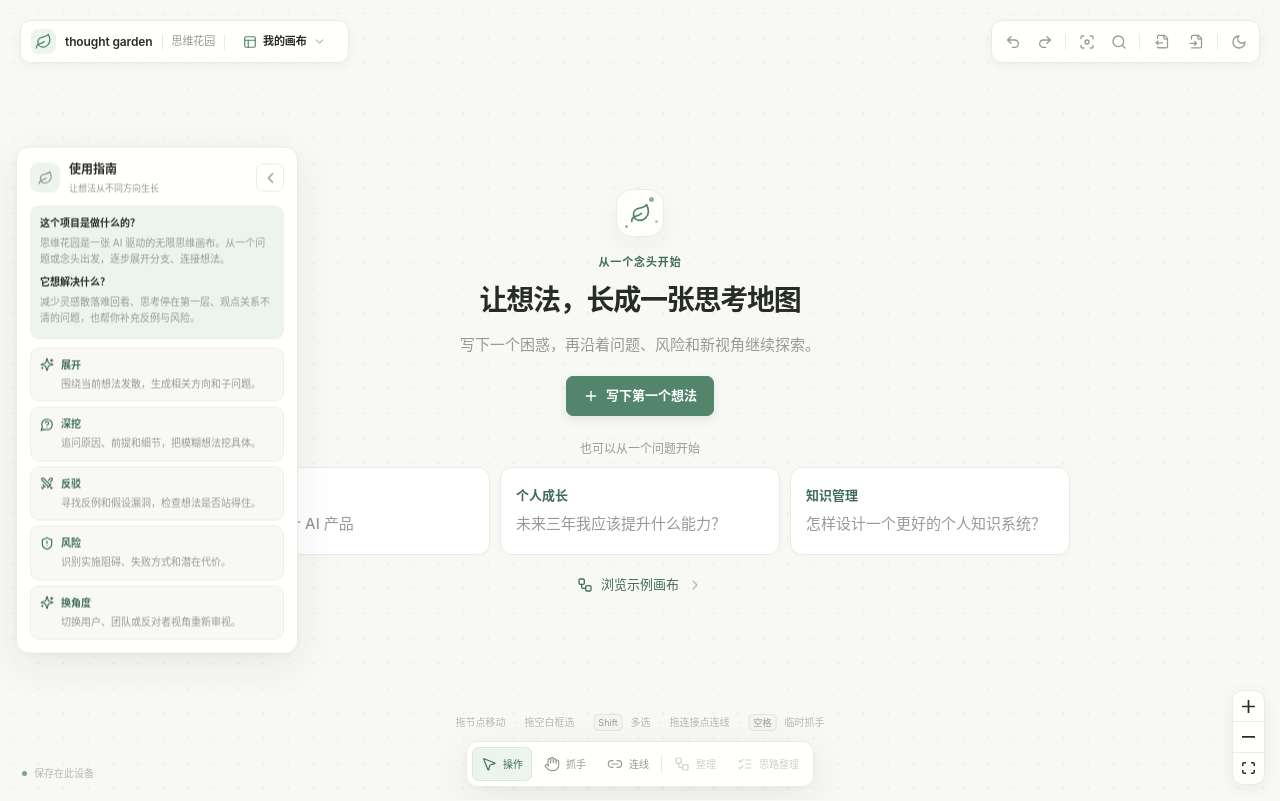
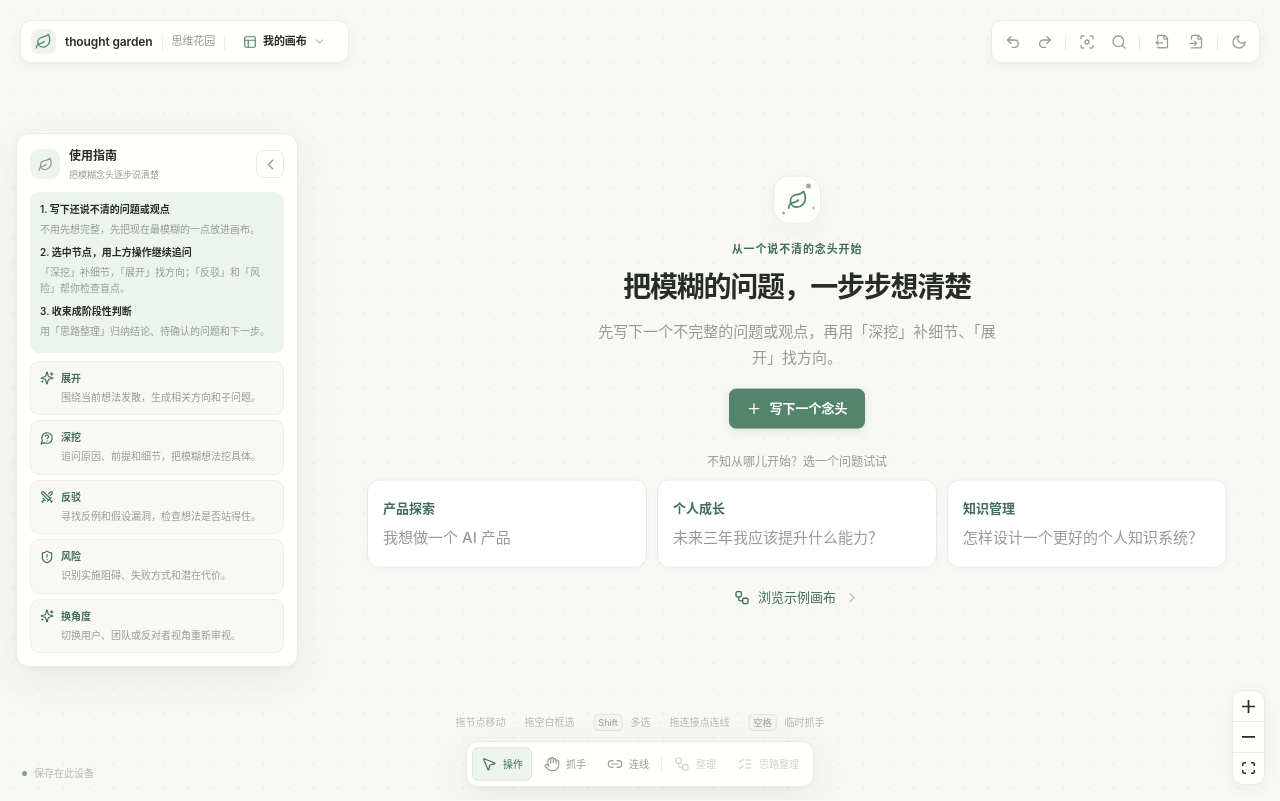
Before and after one commit to cheeseburgertony/thought-garden, a Next.js app: page / in a window 1280 px wide. Both pictures are taken after a click on the button 34 px from the left and 400 px from the top of the page. Built offline with nearby package versions, Linux system fonts and the light colour scheme.

Commit message:
feat: 引导用户逐步细化想法

```diff
--- a/app/globals.css
+++ b/app/globals.css
@@ -262,6 +262,7 @@ button { color: inherit; }
 .export-menu-item small { color: var(--subtle); font-size: 9px; }
 
 .empty-state { position: absolute; z-index: 1; top: 50%; left: 50%; display: flex; width: min(860px, calc(100vw - 40px)); align-items: center; flex-direction: column; transform: translate(-50%, -51%); pointer-events: none; text-align: center; }
+.empty-state.guide-open { left: calc(50% + 157px); width: min(860px, calc(100vw - 346px)); }
 .empty-orbit { position: relative; display: grid; width: 48px; height: 48px; place-items: center; margin-bottom: 17px; border: 1px solid var(--line); border-radius: 16px; background: var(--surface); color: var(--accent); box-shadow: 0 8px 25px rgba(45, 55, 47, .045); }
 .empty-orbit span { position: absolute; width: 5px; height: 5px; border-radius: 50%; background: #94b39a; }
 .empty-orbit span:nth-child(1) { top: 7px; right: 9px; }
@@ -484,6 +485,7 @@ button { color: inherit; }
   .file-action, .export-menu-trigger { width: 28px; height: 28px; gap: 1px; padding: 0; }
   .empty-state { top: 48%; }
   .empty-state { width: min(440px, calc(100vw - 32px)); }
+  .empty-state.guide-open { left: 50%; width: min(440px, calc(100vw - 32px)); }
   .empty-state h1 { font-size: 24px; }
   .example-grid { grid-template-columns: 1fr; gap: 8px; }
   .example-card { min-height: 94px; gap: 8px; padding: 16px; }
--- a/components/thought-canvas.tsx
+++ b/components/thought-canvas.tsx
@@ -285,14 +285,19 @@ function CanvasWorkspace() {
   }, [draft]);
 
   const createThought = useCallback((text: string, point: { x: number; y: number }) => {
+    const isFirstThought = useCanvasStore.getState().nodes.length === 0;
     const node: ThoughtNode = {
       id: nanoid(),
       type: "thought",
       position: { x: point.x - 127, y: point.y - 48 },
+      selected: isFirstThought,
       data: { text, kind: "idea", depth: 0, createdBy: "user" },
     };
     useCanvasStore.getState().addThought(node);
     setDraft(null);
+    if (isFirstThought) {
+      toast.message("试试节点上方的「深挖」补细节，或「展开」找新方向。", { icon: <Leaf size={15} />, position: "top-center" });
+    }
   }, []);
 
   const viewportCenter = useCallback(() => {
@@ -954,17 +959,19 @@ function CanvasWorkspace() {
               <header className="guide-panel-header">
                 <div className="guide-panel-heading">
                   <span className="guide-panel-mark"><Leaf size={15} /></span>
-                  <div><strong id="thought-guide-title">使用指南</strong><span>让想法从不同方向生长</span></div>
+                  <div><strong id="thought-guide-title">使用指南</strong><span>把模糊念头逐步说清楚</span></div>
                 </div>
                 <button type="button" className="guide-toggle is-close" onClick={() => setGuideOpen(false)} aria-label="收起使用指南" aria-expanded={true} title="收起使用指南">
                   <ChevronLeft size={17} />
                 </button>
               </header>
               <div className="guide-intro">
-                <strong>这个项目是做什么的？</strong>
-                <p>思维花园是一张 AI 驱动的无限思维画布。从一个问题或念头出发，逐步展开分支、连接想法。</p>
-                <strong>它想解决什么？</strong>
-                <p>减少灵感散落难回看、思考停在第一层、观点关系不清的问题，也帮你补充反例与风险。</p>
+                <strong>1. 写下还说不清的问题或观点</strong>
+                <p>不用先想完整，先把现在最模糊的一点放进画布。</p>
+                <strong>2. 选中节点，用上方操作继续追问</strong>
+                <p>「深挖」补细节，「展开」找方向；「反驳」和「风险」帮你检查盲点。</p>
+                <strong>3. 收束成阶段性判断</strong>
+                <p>用「思路整理」归纳结论、待确认的问题和下一步。</p>
               </div>
               <div className="guide-list">
                 {thoughtGuides.map(({ action, icon: Icon, description }) => (
@@ -1041,14 +1048,14 @@ function CanvasWorkspace() {
         </div>
 
         {nodes.length === 0 && !draft && (
-          <section className="empty-state">
+          <section className={`empty-state${guideOpen ? " guide-open" : ""}`}>
             <div className="empty-orbit"><span /><span /><span /><Leaf size={21} /></div>
-            <p className="eyebrow">从一个念头开始</p>
-            <h1>让想法，长成一张思考地图</h1>
-            <p className="empty-copy">写下一个困惑，再沿着问题、风险和新视角继续探索。</p>
-            <button className="primary-button" onClick={openDraftAtCenter}><Plus size={16} />写下第一个想法</button>
+            <p className="eyebrow">从一个说不清的念头开始</p>
+            <h1>把模糊的问题，一步步想清楚</h1>
+            <p className="empty-copy">先写下一个不完整的问题或观点，再用「深挖」补细节、「展开」找方向。</p>
+            <button className="primary-button" onClick={openDraftAtCenter}><Plus size={16} />写下一个念头</button>
             <div className="examples">
-              <span>也可以从一个问题开始</span>
+              <span>不知从哪儿开始？选一个问题试试</span>
               <div className="example-grid">
                 {examples.map(({ topic, text }) => (
                   <button className="example-card" key={topic} onClick={() => createThought(text, viewportCenter().position)}>
@@ -1071,9 +1078,9 @@ function CanvasWorkspace() {
             onSubmit={(event) => { event.preventDefault(); const text = draftRef.current?.value.trim(); if (text) createThought(text, draft.position); }}
             onKeyDown={(event) => { if (event.key === "Escape") setDraft(null); event.stopPropagation(); }}
           >
-            <input ref={draftRef} maxLength={1600} placeholder="写下一个想法…" aria-label="写下一个想法" />
+            <input ref={draftRef} maxLength={1600} placeholder="写下一个模糊的问题或观点…" aria-label="写下一个模糊的问题或观点" />
             <button type="submit" aria-label="创建想法"><ArrowDownToLine size={17} /></button>
-            <span>Enter 创建 · Esc 取消</span>
+            <span>不必先想完整 · Enter 创建 · Esc 取消</span>
           </form>
         )}
 
```
